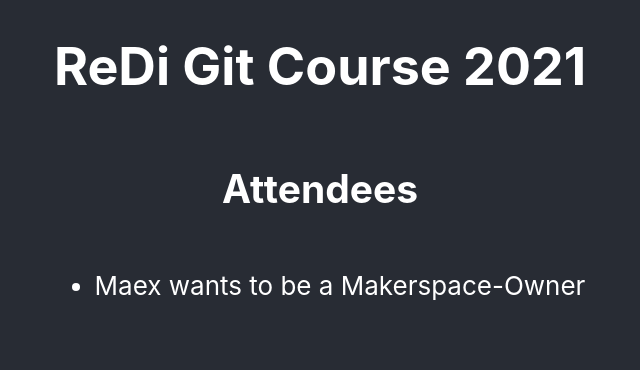
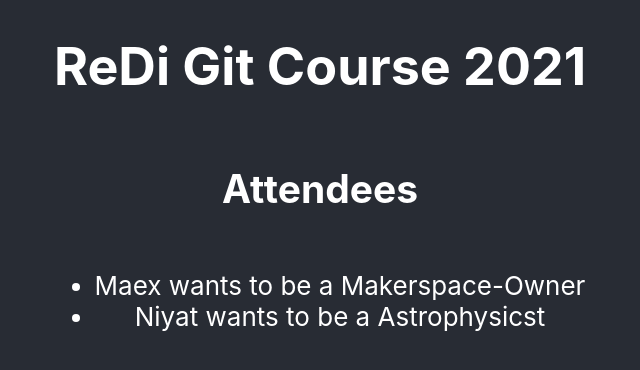
Before and after one commit to maexrakete/redi-git-course-2021, a React (Create React App) app: page / in a window 1280 px wide. Shown: the top 370 px of the page, without its empty margins (320-960 px from the left). Built offline with nearby package versions, Linux system fonts and the light colour scheme.

Commit message:
dreamjob-niyat

```diff
--- a/src/App.tsx
+++ b/src/App.tsx
@@ -7,7 +7,10 @@
     dreamjob: "Makerspace-Owner"
   },
  // "Tiago Rezende",
- // "Niyat",
+ {
+     name: "Niyat",
+     dreamjob: "Astrophysicst"
+ },
  // "Saerom",
  // "Matt",
  // "Christophe"
```
